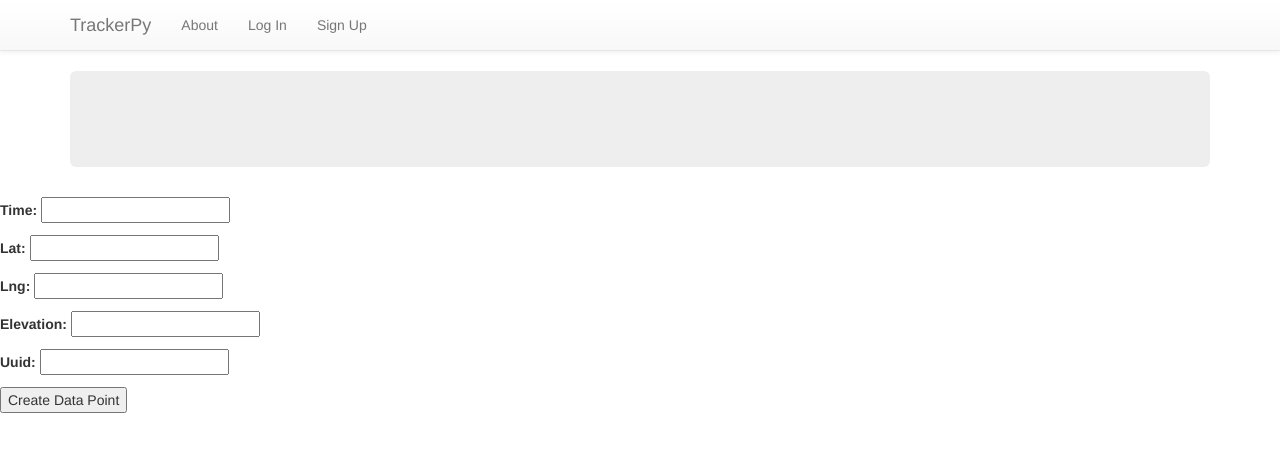
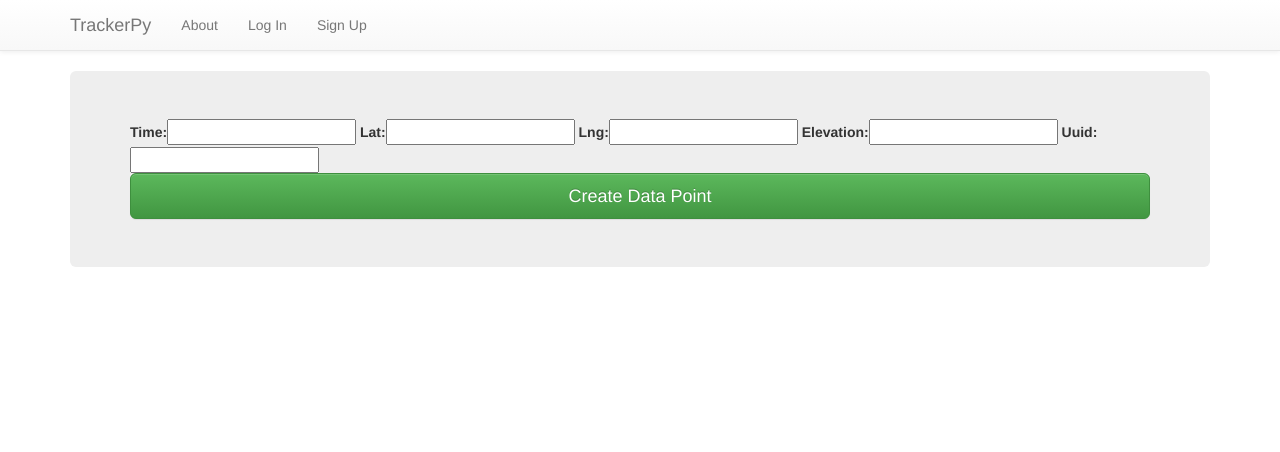
Before and after one commit to pattern-of-life/tracker, a Django app: page /device/data/create in a window 1280 px wide. Shown: the top 452 px of the page. Run offline with Django 3.2, Linux system fonts and the light colour scheme; some libraries are stand-ins or nearby versions.

Commit message:
Frontend fixes
* Add scripts
* Add splash image
* Fix create_data_point form

```diff
--- a/tracker/static/css/home.css
+++ b/tracker/static/css/home.css
@@ -1,7 +1,7 @@
 body {
-  background: url("../images/world.jpg");
+  background: url("../images/splash.jpg");
   background-repeat:no-repeat;
-  background-size: 100%;
+  background-height:
 }
 
 #home h2 {
--- a/tracker/templates/tracker/base.html
+++ b/tracker/templates/tracker/base.html
@@ -50,6 +50,10 @@
       {% endblock %}
     </div>
   </div>
+
+
+  <script src="https://ajax.googleapis.com/ajax/libs/jquery/1.12.4/jquery.min.js"></script>
+<script src="https://maxcdn.bootstrapcdn.com/bootstrap/3.3.7/js/bootstrap.min.js" integrity="sha384-Tc5IQib027qvyjSMfHjOMaLkfuWVxZxUPnCJA7l2mCWNIpG9mGCD8wGNIcPD7Txa" crossorigin="anonymous"></script>
 </body>
 
 </html>
--- a/tracker_device/templates/tracker_device/create_data_point.html
+++ b/tracker_device/templates/tracker_device/create_data_point.html
@@ -1,8 +1,15 @@
-{% include "tracker/base.html" %}
+{% extends "tracker/base.html" %}
+{% load bootstrap %}
 
 {% block body %}
-<form action=" " method="post" enctype="multipart/form-data">{% csrf_token %}
-    {{ form.as_p }}
-    <input type="submit" value="Create Data Point">
-</form>
+<main class="container-fluid portal-main">
+  <section class="row">
+    <form action=" " method="post" enctype="multipart/form-data">{% csrf_token %}
+      {{ form|bootstrap }}
+      <button class="btn btn-lg btn-success btn-block" type="submit">
+        Create Data Point
+      </button>
+    </form>
+  </section>
+</main>
 {% endblock %}
--- a/tracker_device/templates/tracker_device/detail_device.html
+++ b/tracker_device/templates/tracker_device/detail_device.html
@@ -51,7 +51,7 @@
           ]
 
           var map = new google.maps.Map(document.getElementById('map'), {
-            zoom: 4,
+            zoom: 16,
             center: coords[0]
           });
 
```
Also changed, not shown: tracker/static/images/splash.jpg (added).
